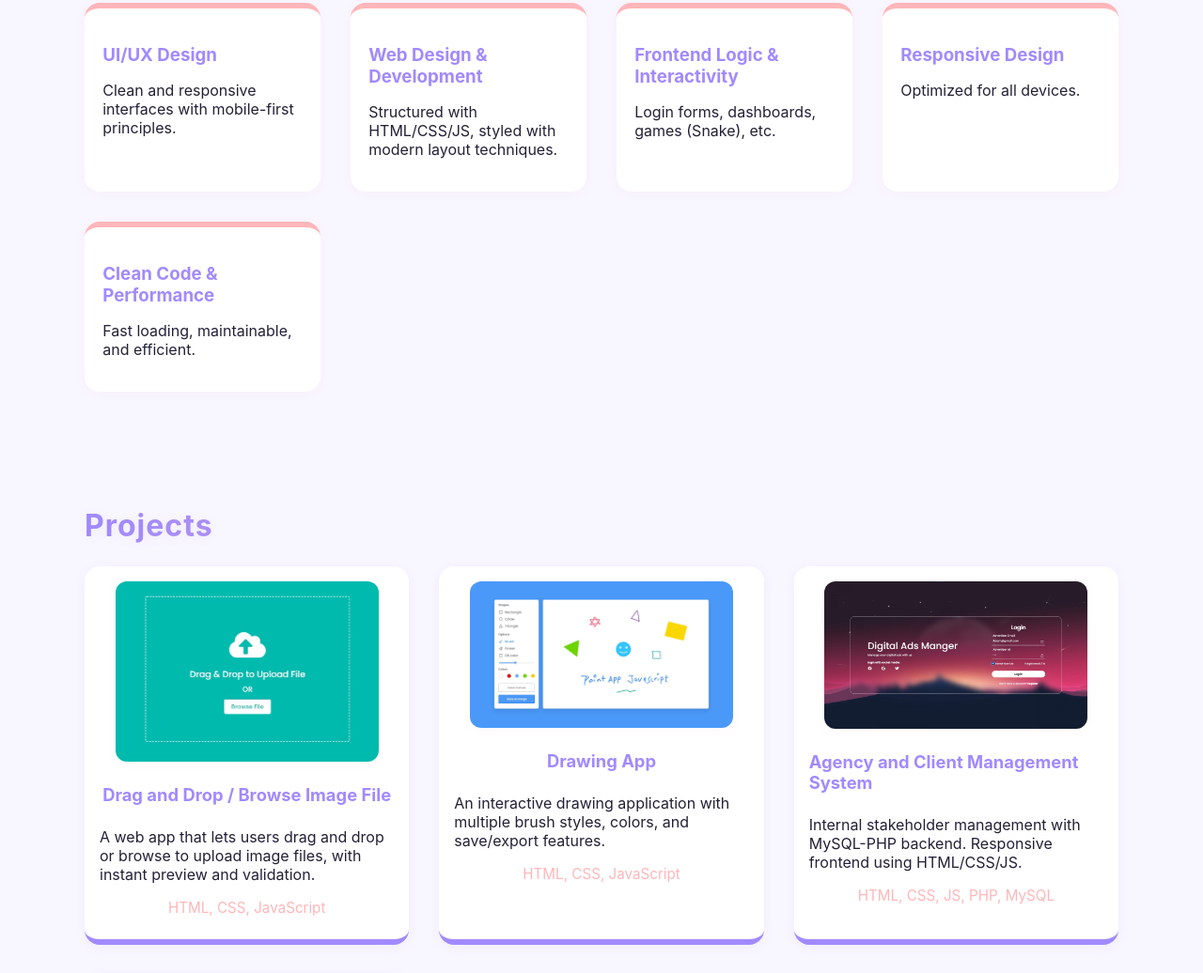
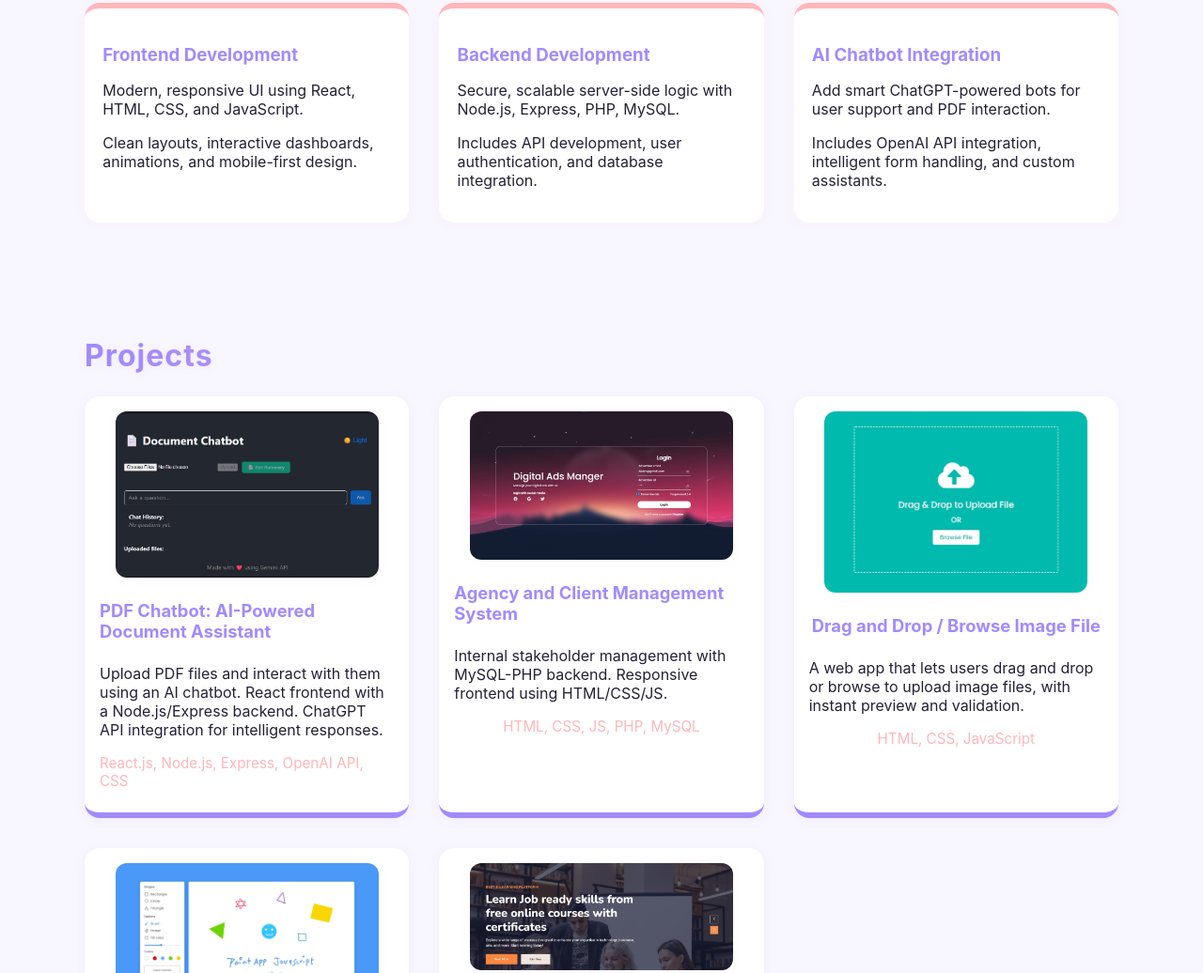
Before and after one commit to sjshruti/sjshruti.github.io, a plain HTML site: page index.html in a window 1280 px wide. Shown: the part 2468-3504 px from the top of the page at 94% size. Drawn offline with Linux system fonts and the light colour scheme.

Commit message:
Describe the changes you made

```diff
--- a/index.html
+++ b/index.html
@@ -138,31 +138,41 @@
     <h2>Services</h2>
     <div class="services-list">
       <div class="service-card">
-        <h3>UI/UX Design</h3>
-        <p>Clean and responsive interfaces with mobile-first principles.</p>
+        <h3>Frontend Development</h3>
+        <p>Modern, responsive UI using React, HTML, CSS, and JavaScript.</p>
+        <p>Clean layouts, interactive dashboards, animations, and mobile-first design.</p>
       </div>
       <div class="service-card">
-        <h3>Web Design & Development</h3>
-        <p>Structured with HTML/CSS/JS, styled with modern layout techniques.</p>
+        <h3>Backend Development</h3>
+        <p>Secure, scalable server-side logic with Node.js, Express, PHP, MySQL.</p>
+        <p>Includes API development, user authentication, and database integration.</p>
       </div>
       <div class="service-card">
-        <h3>Frontend Logic & Interactivity</h3>
-        <p>Login forms, dashboards, games (Snake), etc.</p>
+        <h3>AI Chatbot Integration</h3>
+        <p>Add smart ChatGPT-powered bots for user support and PDF interaction.</p>
+        <p>Includes OpenAI API integration, intelligent form handling, and custom assistants.</p>
       </div>
-      <div class="service-card">
-        <h3>Responsive Design</h3>
-        <p>Optimized for all devices.</p>
-      </div>
-      <div class="service-card">
-        <h3>Clean Code & Performance</h3>
-        <p>Fast loading, maintainable, and efficient.</p>
-      </div>
+
     </div>
   </section>
 
   <section id="projects">
     <h2>Projects</h2>
     <div class="projects-list">
+      <div class="project-card">
+        <img src="pdf-chatbot.png" alt="PDF Chatbot">
+        <h3>PDF Chatbot: AI-Powered Document Assistant</h3>
+        <p>Upload PDF files and interact with them using an AI chatbot. React frontend with a Node.js/Express backend. ChatGPT API integration for intelligent responses.</p>
+        <div class="tools">React.js, Node.js, Express, OpenAI API, CSS</div>
+        <!--a href="https://github.com/sjshruti/pdf-chatbot" target="_blank">GitHub</a-->
+    </div>
+     <div class="project-card">
+        <img src="agency-client.png" alt="Agency and Client Management System">
+        <h3>Agency and Client Management System</h3>
+        <p>Internal stakeholder management with MySQL-PHP backend. Responsive frontend using HTML/CSS/JS.</p>
+        <div class="tools">HTML, CSS, JS, PHP, MySQL</div>
+        <!-- a href="https://github.com/sjshruti/agency-client-management" target="_blank">GitHub</a-->
+      </div>
       <div class="project-card">
         <img src="drag-drop.png" alt="Drag and Drop/Browse Image File">
         <h3>Drag and Drop / Browse Image File</h3>
@@ -177,13 +187,7 @@
         <div class="tools">HTML, CSS, JavaScript</div>
         <!-- a href="https://github.com/sjshruti/drawing-app" target="_blank">GitHub</a-->
       </div>
-      <div class="project-card">
-        <img src="agency-client.png" alt="Agency and Client Management System">
-        <h3>Agency and Client Management System</h3>
-        <p>Internal stakeholder management with MySQL-PHP backend. Responsive frontend using HTML/CSS/JS.</p>
-        <div class="tools">HTML, CSS, JS, PHP, MySQL</div>
-        <!-- a href="https://github.com/sjshruti/agency-client-management" target="_blank">GitHub</a-->
-      </div>
+
       <div class="project-card">
         <img src="elearn-hub.png" alt="E-Learn Hub">
         <h3>E-Learn Hub: Online Course Management System</h3>
@@ -191,6 +195,7 @@
         <div class="tools">HTML, CSS, JS, PHP, MySQL</div>
         <!--a href="https://github.com/sjshruti/e-learn-hub" target="_blank">GitHub</a-->
       </div>
+
     </div>
   </section>
 
```
Also changed, not shown: pdf-chatbot.png (added).
